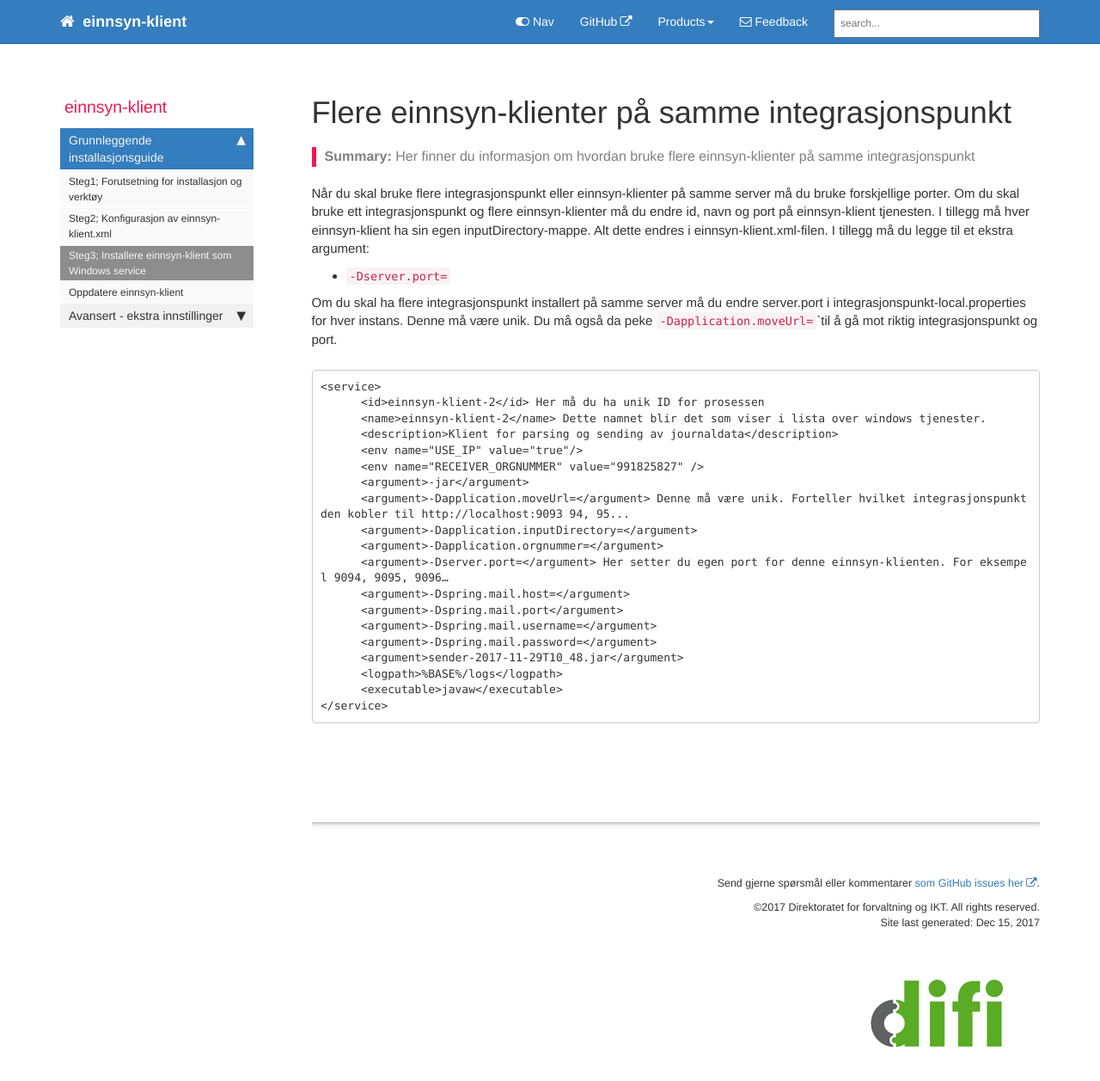
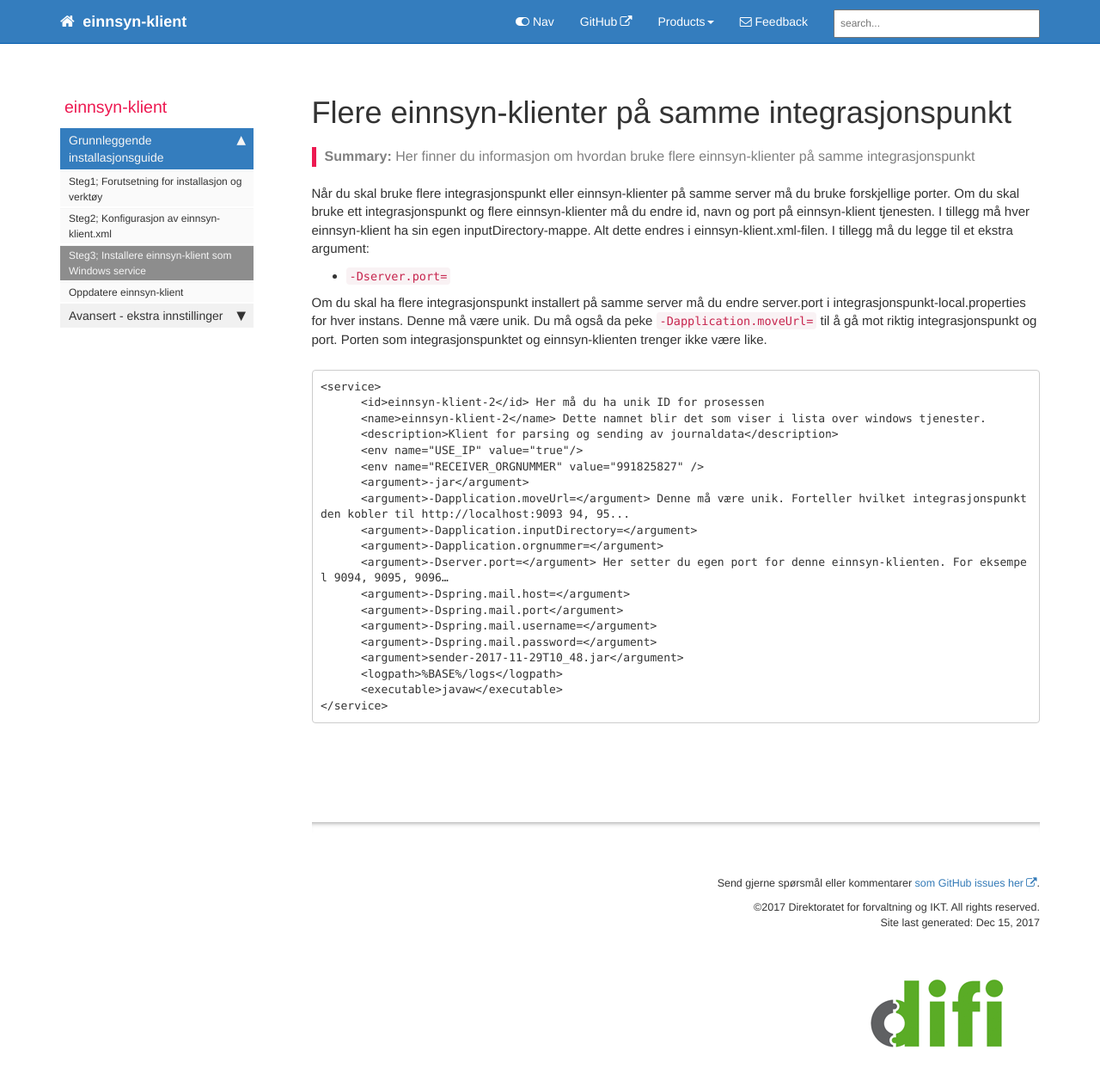
Before and after one commit to difi/einnsyn-klient, a Jekyll site: the page built from pages/flere_klienter.md, in a window 1280 px wide and 1343 px high. Shown: the top 1257 px of the window at 86% size. Built offline with Jekyll 4.4.1, drawn with Linux system fonts in a browser that asks for light colours; nearby versions of some CDN libraries; comment, search, counter and statistics services are not loaded.

Commit message:
Update flere_klienter.md

`````diff
--- a/pages/flere_klienter.md
+++ b/pages/flere_klienter.md
@@ -13,7 +13,7 @@
 
 * ```-Dserver.port= ```
 
-Om du skal ha flere integrasjonspunkt installert på samme server må du endre server.port i integrasjonspunkt-local.properties for hver instans. Denne må være unik. Du må også da peke ``` -Dapplication.moveUrl= ````til å gå mot riktig integrasjonspunkt og port.
+Om du skal ha flere integrasjonspunkt installert på samme server må du endre server.port i integrasjonspunkt-local.properties for hver instans. Denne må være unik. Du må også da peke ```-Dapplication.moveUrl=``` til å gå mot riktig integrasjonspunkt og port. Porten som integrasjonspunktet og einnsyn-klienten trenger ikke være like.
 
 
 ```
`````
